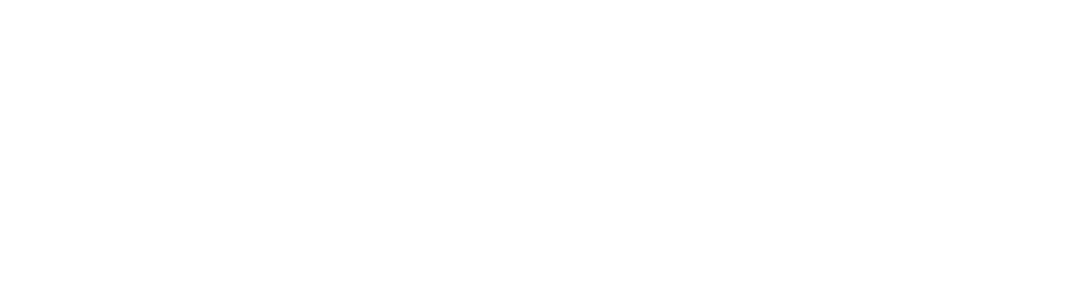
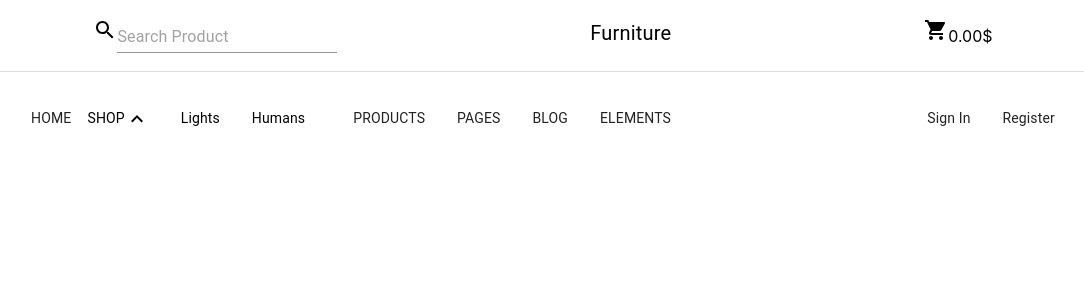
Before and after one commit to GSG-G10/Team2, a React (Create React App) app in the folder client/: page / in a window 1280 px wide. Shown: the top 300 px of the page, without its empty margins (97-1181 px from the left). Built offline with nearby package versions, Linux system fonts and the light colour scheme.

Commit message:
nav bar component

```diff
--- a/client/src/App.js
+++ b/client/src/App.js
@@ -1,9 +1,13 @@
 
 import './App.css';
+import NavBar from './Compontents/NavBar/NavBar';
+import {  BrowserRouter,Route} from "react-router-dom";
 function App() {
   return (
     <div className="App">
-    </div>
+      <NavBar/>
+
+      </div>
   );
 }
 
--- /dev/null
+++ b/client/src/Compontents/Cart/Cart.js
@@ -0,0 +1,11 @@
+import React from "react";
+import ShoppingCartIcon from '@mui/icons-material/ShoppingCart';
+function Cart(){
+return(
+    <div>
+<ShoppingCartIcon/>
+<span>0.00$</span>
+    </div>
+)
+}
+export default Cart;
--- /dev/null
+++ b/client/src/Compontents/NavBar/NavBar.css
@@ -0,0 +1,41 @@
+.nav-bar{
+ padding-top: 18px;
+    display: flex;
+    flex-direction: row;
+    justify-content: space-around;
+   border-bottom: 1px solid #ddd;
+    padding-bottom: 18px;
+    margin-left: 5%;
+    margin-right: 5%;
+}
+.Nab-Bar{
+
+    display: flex;
+    flex-direction: row;
+    justify-content: space-around;
+  padding-top: 8px;
+
+}
+.list{
+    display: flex;
+    flex-direction: row;
+    list-style: none;
+    cursor: pointer;
+}
+ a{
+color: #222222;
+text-decoration: none;
+}
+
+.MuiTypography-body1 {
+    font-size: 14px !important;
+    font-family: "Roboto", "Helvetica", "Arial", sans-serif;
+    font-weight: 400;
+    line-height: 1.5;
+    letter-spacing: 0.00938em;
+
+}
+.logo{
+    font-size: 20px !important;
+    font-weight: bold;
+}
--- /dev/null
+++ b/client/src/Compontents/NavBar/NavBar.js
@@ -0,0 +1,146 @@
+import React from "react";
+import "./NavBar.css";
+import { Typography } from "@material-ui/core";
+import SearchIcon from "@mui/icons-material/Search";
+import { Input } from "@mui/material";
+import Cart from "../Cart/Cart";
+
+import ListItem from "@material-ui/core/ListItem";
+import List from "@material-ui/core/ListItem";
+import ListItemText from "@material-ui/core/ListItemText";
+
+import ListItemButton from '@mui/material/ListItemButton';
+
+
+import Collapse from '@mui/material/Collapse';
+
+
+import ExpandLess from '@mui/icons-material/ExpandLess';
+import ExpandMore from '@mui/icons-material/ExpandMore';
+
+function NavBar() {
+    const [open, setOpen] = React.useState(true);
+
+  const handleClick = () => {
+    setOpen(!open);
+  };
+  return (
+      <div>
+    <div className="nav-bar">
+      <div>
+        <SearchIcon />
+        <Input placeholder="Search Product" className="search" />
+      </div>
+
+      <div>
+        <Typography className="logo">Furniture</Typography>
+      </div>
+      <div>
+        <Cart />
+      </div>
+    </div>
+
+    <div className="Nab-Bar">
+        <div className="list">
+
+
+
+      <List>
+         <a href="/">
+          <ListItem button>
+          <ListItemText primary="HOME" />
+         </ListItem>
+         </a>
+
+         <ListItemButton onClick={handleClick}>
+
+        <ListItemText primary="SHOP" />
+        {open ? <ExpandLess /> : <ExpandMore />}
+      </ListItemButton>
+      <Collapse in={open} timeout="auto" unmountOnExit>
+        <List component="div" disablePadding>
+          <ListItemButton sx={{ pl: 4 }}>
+          <ListItem button>
+          <ListItemText primary="Lights" />
+         </ListItem>
+         <ListItem button>
+          <ListItemText primary="Humans" />
+         </ListItem>
+
+          </ListItemButton>
+        </List>
+      </Collapse>
+
+         <a href="/">
+          <ListItem button>
+          <ListItemText primary="PRODUCTS" />
+         </ListItem>
+         </a>
+
+         <a href="/">
+          <ListItem button>
+          <ListItemText primary="PAGES" />
+         </ListItem>
+         </a>
+
+         <a href="/">
+          <ListItem button>
+          <ListItemText primary="BLOG" />
+         </ListItem>
+         </a>
+
+         <a href="/">
+          <ListItem button>
+          <ListItemText primary="ELEMENTS" />
+         </ListItem>
+         </a>
+         </List>
+         {/* </a>
+         </List>
+
+          <ListItem  href="/">
+         <ListItemText primary="SHOP" />
+          </ListItem>
+          <ListItem  href="/">
+         <ListItemText primary="PRODUCTS" />
+          </ListItem>
+          <ListItem  href="/">
+         <ListItemText primary="PAGES" />
+          </ListItem>
+          <ListItem  href="/">
+         <ListItemText primary="BLOG" />
+          </ListItem>
+          <ListItem  href="/">
+         <ListItemText primary="ELEMENTS" />
+          </ListItem>
+          */}
+
+        </div>
+        <div className="list">
+        <List>
+         <a href="/">
+          <ListItem button>
+          <ListItemText primary="Sign In" />
+         </ListItem>
+         </a>
+
+         <a href="/">
+          <ListItem button>
+          <ListItemText primary="Register" />
+         </ListItem>
+         </a>
+         </List>
+            {/* <List>
+        <ListItem  href="/">
+         <ListItemText primary="Sign In" />
+          </ListItem>
+          <ListItem  href="/">
+         <ListItemText primary="Register" />
+          </ListItem>
+          </List> */}
+        </div>
+    </div>
+    </div>
+  );
+}
+export default NavBar;
--- a/package.json
+++ b/package.json
@@ -19,6 +19,7 @@
   },
   "homepage": "https://github.com/GSG-G10/Team2#readme",
   "dependencies": {
+    "@emotion/styled": "^11.3.0",
     "bcrypt": "^5.0.1",
     "bcryptjs": "^2.4.3",
     "compression": "^1.7.4",
```
Also changed, not shown: client/package.json (+8 -1 lines), client/src/Compontents/Cart/Cart.css (added), 2 other files (tests, documents, lock files or other folders).
